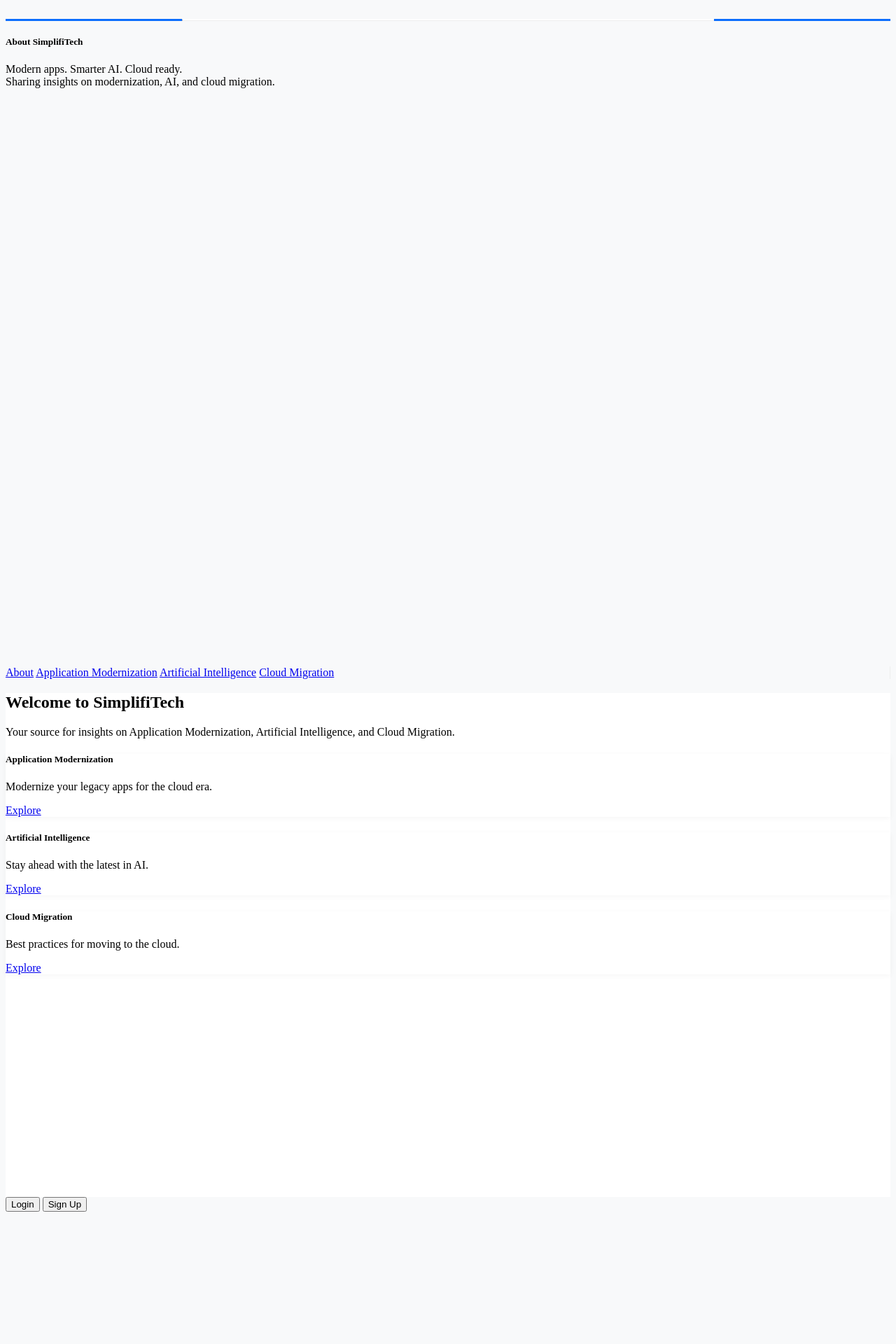
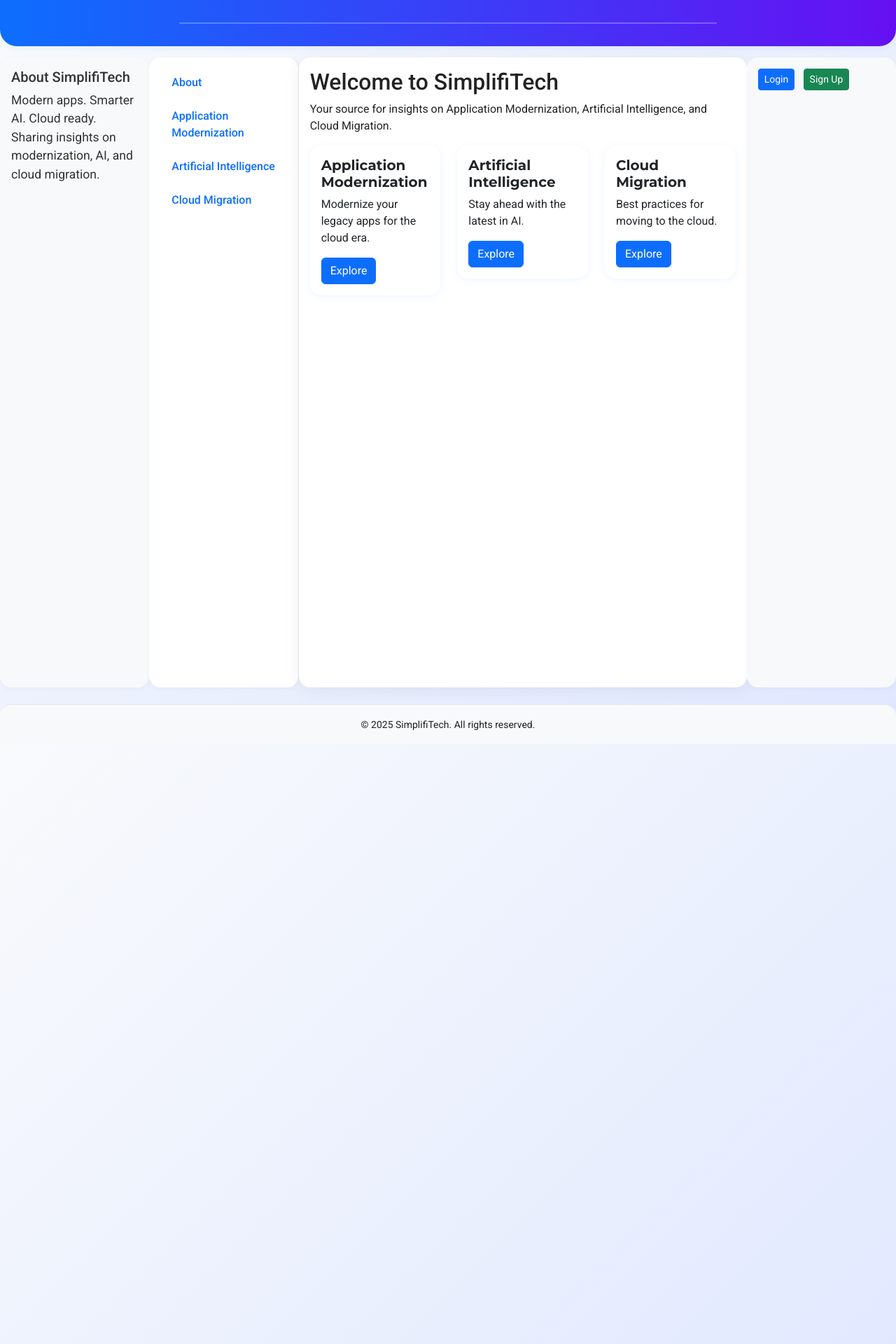
Before and after one commit to Harshadmoregit/SimplifiTech, a Jekyll site: the page built from index.html, in a window 1280 px wide. Shown: the top 1920 px of the page at 70% size. Built offline with Jekyll 4.4.1, drawn with Linux system fonts in a browser that asks for light colours.

Commit message:
added css

```diff
--- a/_layouts/main.html
+++ b/_layouts/main.html
@@ -14,7 +14,10 @@
   <meta name="twitter:title" content="{{ page.title }} | {{ site.siteName }}">
   <meta name="twitter:description" content="{{ page.excerpt | default: site.tagline }}">
   <meta name="twitter:image" content="{{ site.url }}/assets/images/og-default.png">
-  <link rel="stylesheet" href="/assets/css/bootstrap.min.css">
+  <!-- Bootstrap 5 CDN -->
+  <link href="https://cdn.jsdelivr.net/npm/bootstrap@5.3.2/dist/css/bootstrap.min.css" rel="stylesheet">
+  <!-- Google Fonts -->
+  <link href="https://fonts.googleapis.com/css2?family=Montserrat:wght@700;400&family=Roboto:wght@400;500&display=swap" rel="stylesheet">
   <link rel="stylesheet" href="/assets/css/style.css">
   <link rel="canonical" href="{{ page.url | absolute_url }}">
   {% include head.html %}
@@ -38,7 +41,7 @@
     </div>
   </div>
   {% include footer.html %}
-  <script src="/assets/js/bootstrap.bundle.min.js"></script>
+  <script src="https://cdn.jsdelivr.net/npm/bootstrap@5.3.2/dist/js/bootstrap.bundle.min.js"></script>
   <script src="/assets/js/site.js"></script>
 </body>
 </html>
--- a/assets/css/style.css
+++ b/assets/css/style.css
@@ -1,19 +1,98 @@
-body { background: #f8f9fa; }
-.site-header { background: #0d6efd; color: #fff; }
-.site-header h1 { font-size: 2.5rem; }
-.site-header .lead { font-size: 1.2rem; }
-#about-col, #profile-col { min-height: 100vh; }
-#left-nav { border-right: 1px solid #eee; }
-#main-content { background: #fff; min-height: 80vh; }
-.card { box-shadow: 0 2px 8px rgba(0,0,0,0.04); }
-.share-links .btn { margin-right: 0.25rem; margin-bottom: 0.25rem; }
+body {
+  background: linear-gradient(135deg, #f8fafc 0%, #e0e7ff 100%);
+  font-family: 'Roboto', Arial, sans-serif;
+  color: #222;
+}
+.site-header {
+  background: linear-gradient(90deg, #0d6efd 0%, #6610f2 100%);
+  color: #fff;
+  box-shadow: 0 2px 12px rgba(13,110,253,0.08);
+  border-radius: 0 0 1.5rem 1.5rem;
+}
+.site-header h1 {
+  font-family: 'Montserrat', Arial, sans-serif;
+  font-size: 2.8rem;
+  letter-spacing: 1px;
+}
+.site-header .lead {
+  font-size: 1.25rem;
+  font-weight: 400;
+  opacity: 0.95;
+}
+#about-col, #profile-col {
+  min-height: 100vh;
+  background: #f4f7fa;
+  border-radius: 1rem;
+  margin-top: 1rem;
+  box-shadow: 0 2px 8px rgba(0,0,0,0.03);
+}
+#left-nav {
+  border-right: 1px solid #e0e7ef;
+  background: #fff;
+  border-radius: 1rem;
+  margin-top: 1rem;
+  box-shadow: 0 2px 8px rgba(0,0,0,0.03);
+}
+#main-content {
+  background: #fff;
+  min-height: 80vh;
+  border-radius: 1rem;
+  margin-top: 1rem;
+  box-shadow: 0 4px 24px rgba(0,0,0,0.06);
+  padding: 2rem 2.5rem;
+}
+.card {
+  box-shadow: 0 2px 12px rgba(13,110,253,0.07);
+  border-radius: 1rem;
+  border: none;
+  margin-bottom: 1.5rem;
+  transition: transform 0.15s;
+}
+.card:hover {
+  transform: translateY(-4px) scale(1.02);
+  box-shadow: 0 6px 24px rgba(13,110,253,0.13);
+}
+.card-title {
+  font-family: 'Montserrat', Arial, sans-serif;
+  font-weight: 700;
+}
+.share-links .btn {
+  margin-right: 0.25rem;
+  margin-bottom: 0.25rem;
+}
+.nav-link {
+  font-weight: 500;
+  color: #0d6efd;
+  border-radius: 0.5rem;
+  margin-bottom: 0.5rem;
+  transition: background 0.15s, color 0.15s;
+}
+.nav-link:hover, .nav-link.active {
+  background: #e0e7ff;
+  color: #6610f2;
+}
+.about-sidebar {
+  font-size: 1.1rem;
+  color: #333;
+}
+#profile-panel {
+  font-size: 1.1rem;
+  color: #333;
+}
+.site-footer {
+  background: #f4f7fa;
+  border-top: 1px solid #e0e7ef;
+  margin-top: 2rem;
+  border-radius: 1rem 1rem 0 0;
+}
 @media (max-width: 991px) {
   #about-col, #profile-col { display: none; }
-  #left-nav { width: 100%; border-right: none; }
-  #main-content { width: 100%; }
+  #left-nav { width: 100%; border-right: none; margin-bottom: 1rem; }
+  #main-content { width: 100%; margin-top: 0.5rem; }
 }
 @media (max-width: 767px) {
   .site-header h1 { font-size: 1.5rem; }
   .site-header .lead { font-size: 1rem; }
   .card { margin-bottom: 1rem; }
+  #main-content { padding: 1rem; }
 }
```
